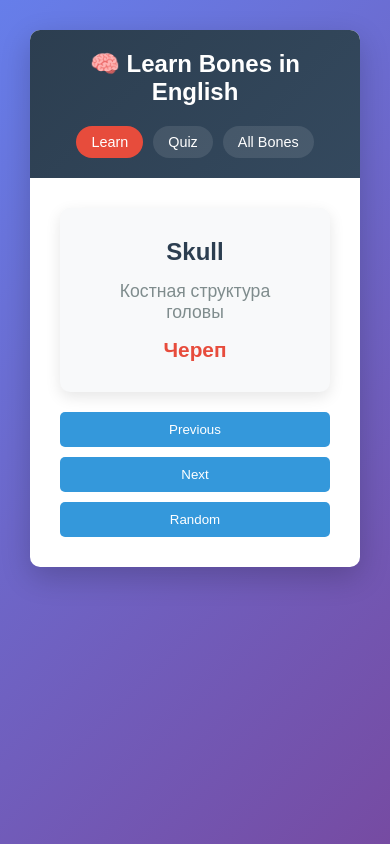
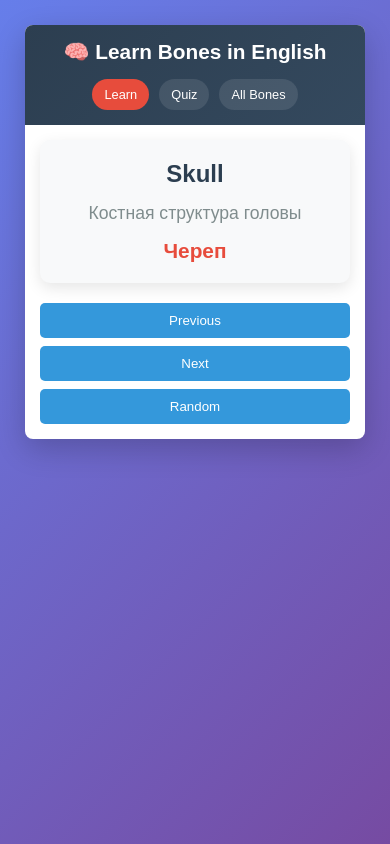
Before and after one commit to elfrz777/bones, a website: page index.html in a window 390 px wide. Drawn offline with Linux system fonts and the light colour scheme.

Commit message:
Update style.css

```diff
--- a/style.css
+++ b/style.css
@@ -228,4 +228,66 @@ tr:hover {
     table {
         font-size: 0.9em;
     }
+/* Мобильные исправления */
+@media (max-width: 480px) {
+    .container {
+        margin: 5px;
+        border-radius: 8px;
+    }
+
+    header {
+        padding: 15px;
+    }
+
+    header h1 {
+        font-size: 1.3em;
+        margin-bottom: 15px;
+    }
+
+    .nav-btn {
+        padding: 8px 12px;
+        font-size: 0.8em;
+    }
+
+    .tab-content {
+        padding: 15px;
+    }
+
+    .bone-card {
+        padding: 20px;
+    }
+
+    .bone-card h3 {
+        font-size: 1.5em;
+    }
+
+    .controls {
+        flex-direction: column;
+        gap: 8px;
+    }
+
+    .controls button {
+        width: 100%;
+    }
+
+    #answer-input {
+        font-size: 1em;
+        padding: 10px;
+    }
+
+    table {
+        font-size: 0.8em;
+    }
+
+    th, td {
+        padding: 8px 5px;
+    }
 }
+
+/* Исправление для Safari на iOS */
+@supports (-webkit-touch-callout: none) {
+    .bone-card {
+        padding: 25px 20px;
+    }
+}
+}
```
